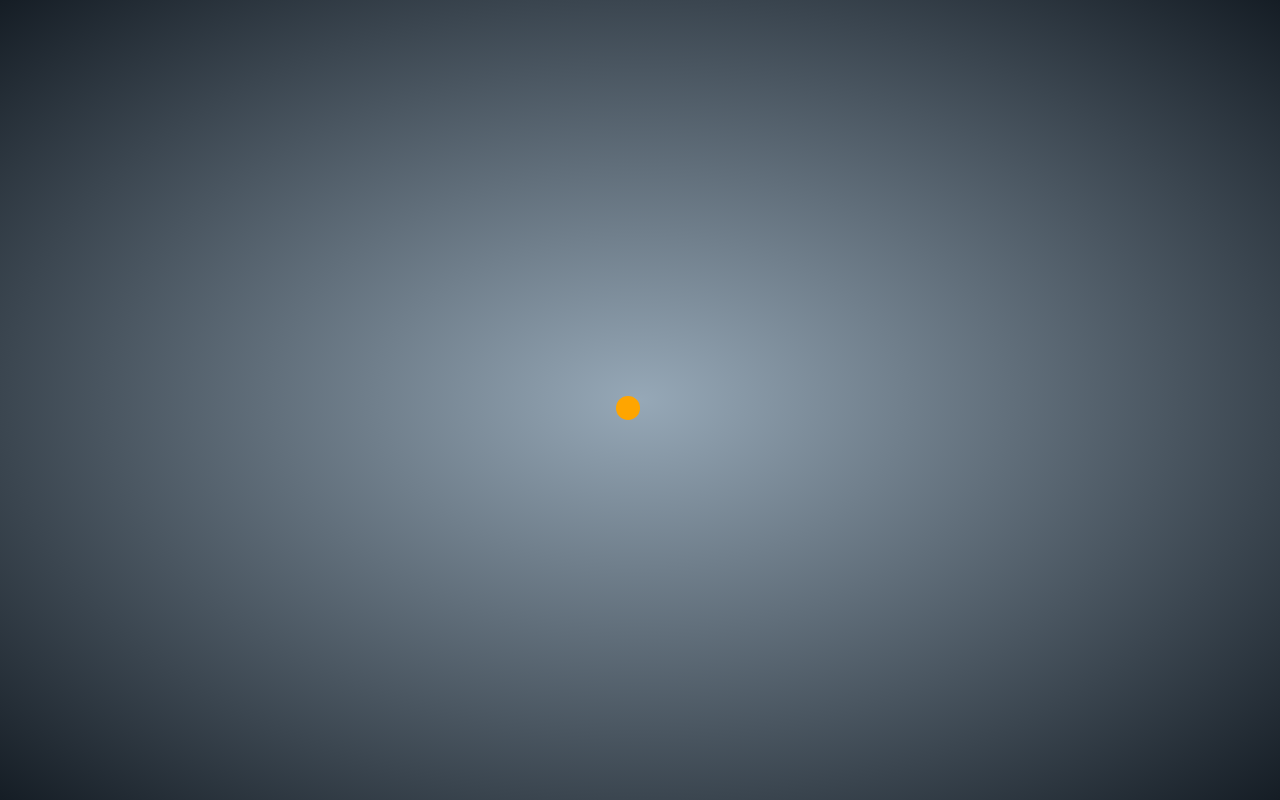
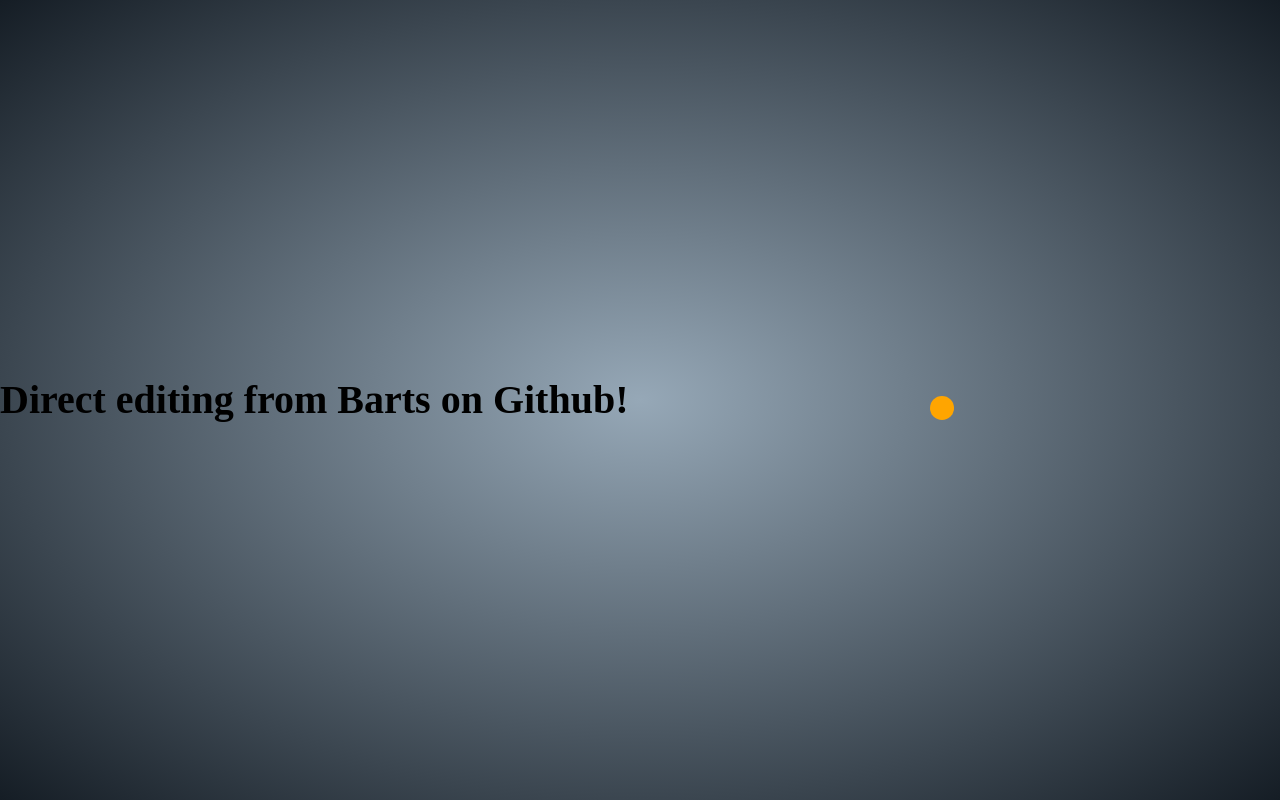
Before and after one commit to firesleep/thestlf, a website: page dist/index.html in a window 1280 px wide. Drawn offline with Linux system fonts and the light colour scheme; a web font is replaced by a local one.

Commit message:
Update index.html

```diff
--- a/dist/index.html
+++ b/dist/index.html
@@ -23,7 +23,7 @@
 
         <!-- Add your site or application content here -->
       <div class="center">
-
+          <h1>Direct editing from Barts on Github!</h1>
           <div class="spinner">
             <div class="dot1"></div>
             <div class="dot2"></div>
```
